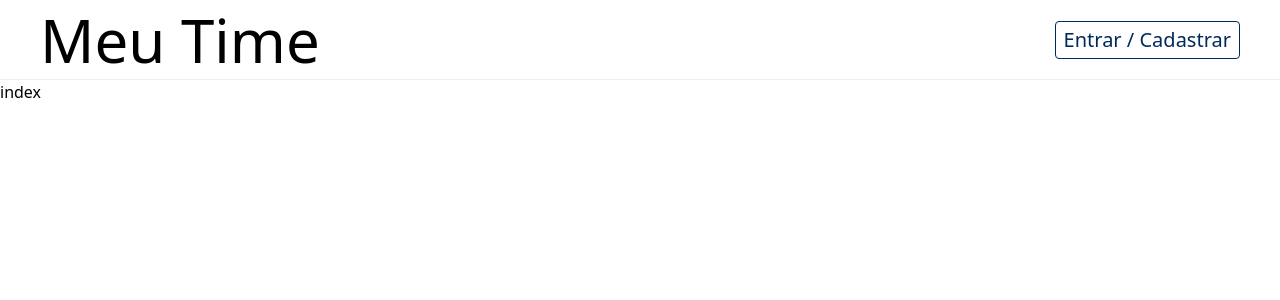
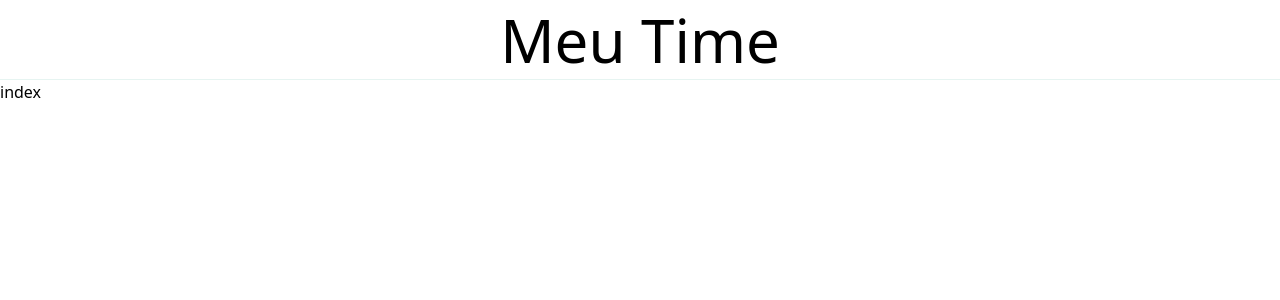
Before and after one commit to AlvesPHGA/trade-technology-teste-tecnico, a React (Vite) app: page / in a window 1280 px wide. Shown: the top 300 px of the page. Built offline with nearby package versions, Linux system fonts and the light colour scheme.

Commit message:
updated header

```diff
--- a/src/components/global/Header/index.tsx
+++ b/src/components/global/Header/index.tsx
@@ -1,13 +1,7 @@
 const Header = () => {
    return (
-      <header className="flex h-20 border-b border-b-trade_tech-bright_gray justify-between items-center px-10">
+      <header className="flex h-20 border-b border-b-trade_tech-bright_gray justify-center items-center">
          <h1 className="text-6xl font-sans">Meu Time</h1>
-
-         <div>
-            <button className="border border-trade_tech-cool_black py-1 px-2 rounded font-sans text-xl text-trade_tech-cool_black">
-               Entrar / Cadastrar
-            </button>
-         </div>
       </header>
    );
 };
```
